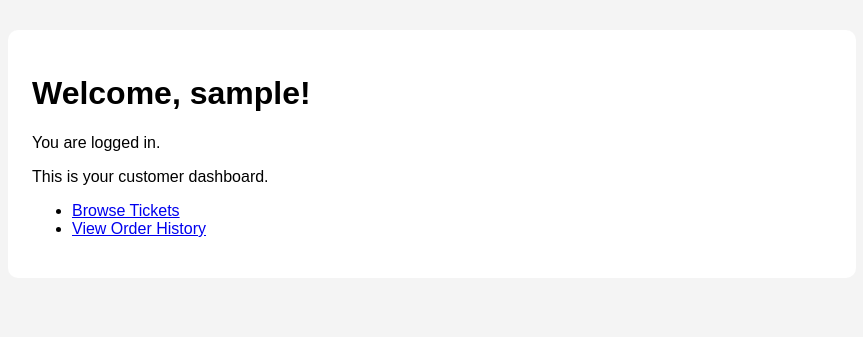
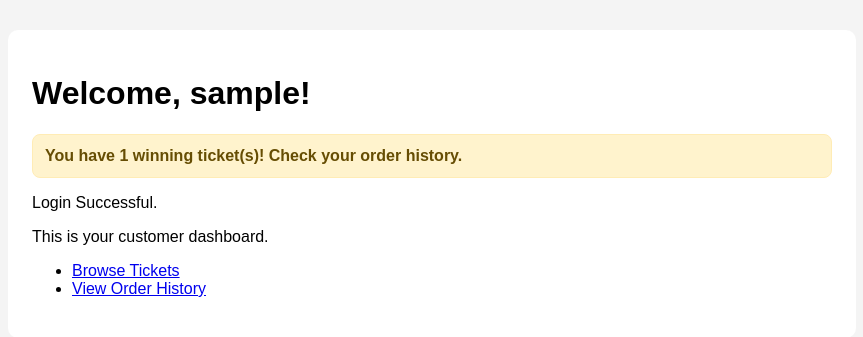
Before and after one commit to Masaki0211/Lottery-Purchase-System, a Flask app: template lottery-purchase-system/templates/dashboard.html in a window 1280 px wide. Shown: the part 42-379 px from the top of the page, without its empty margins (208-1071 px from the left). Run offline with Flask 3, Linux system fonts and the light colour scheme; the template is opened without the code that fills it: most values are stand-ins (such as "Sample title", 1, 10 or a date in 2020).

Commit message:
added winner notification

```diff
--- a/lottery-purchase-system/templates/dashboard.html
+++ b/lottery-purchase-system/templates/dashboard.html
@@ -4,7 +4,12 @@
 
 {% block content %}
     <h1>Welcome, {{ user_name }}!</h1>
-    <p>You are logged in.</p>
+    {% if winning_count > 0 %}
+    <div class="winner-alert">
+        You have {{ winning_count }} winning ticket(s)! Check your order history.
+    </div>
+    {% endif %}
+    <p>Login Successful.</p>
     <p>This is your customer dashboard.</p>
 
     <ul>
```
